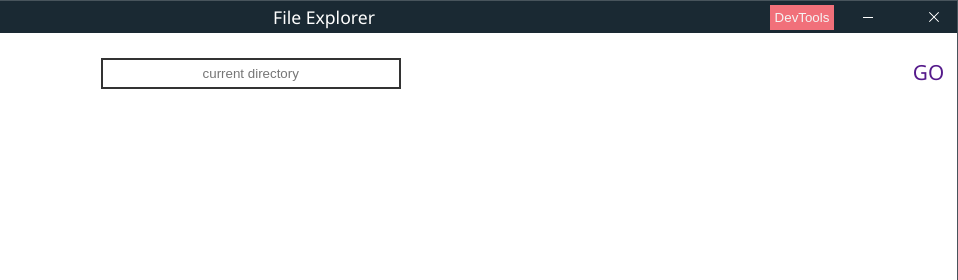
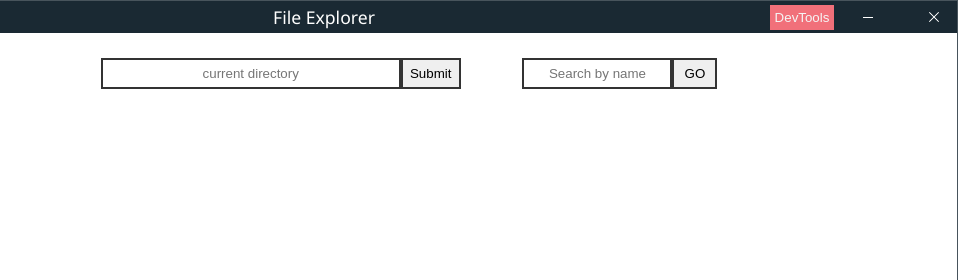
Before and after one commit to GeekHaven/file-explorer, an Electron app: page index.html in a window 1280 px wide. Shown: the top 280 px of the page, 322-1280 px from the left. Drawn offline with Linux system fonts and the light colour scheme; no server answers.

Commit message:
succesful in designing navbar

```diff
--- a/index.html
+++ b/index.html
@@ -60,10 +60,13 @@
         <a id="goforward" href=""> ❯</a>
       </div>
       <div class="container">
-        <input id="directory" type="text" placeholder="current directory">
+        <input id="directory" type="text" placeholder="current directory"><!--
+        --><input id="button" type="submit" value="Submit">
       </div>
       <div class="container">
-        <a style="float: right;text-decoration: none ;"  type="go" href="">GO</a>
+        <!-- <a style="float: right;text-decoration: none ;"  type="go" href="">GO</a> -->
+        <input id="directory1" type="text" placeholder="Search by name"><!--
+        --><input id="button1" type="submit" value="GO" >
       </div>
     </div>
 
--- a/style.css
+++ b/style.css
@@ -223,7 +223,19 @@ h2 {
     /* left: auto;
     right: auto */
 }
-#go
+#button
+{
+  text-decoration: none;
+  color: black;
+  border:2px solid rgb(20, 20, 20);
+  padding: 6px;
+  width: 60px;
+
+   border-color: #333 ;
+   text-align:center;
+   display: inline-block;
+}
+/* #go
 {
   text-decoration: none ;
   color: black;
@@ -231,4 +243,28 @@ h2 {
   border-color: #333 ;
   padding: 10px;
 
+} */
+#directory1
+{
+  text-decoration: none;
+  color: black;
+  border:2px solid rgb(20, 20, 20);
+   padding: 6px;
+   width: 150px;
+
+    border-color: #333 ;
+    text-align:center;
+    /* left: auto;
+    right: auto */
 }
+#button1
+{
+  text-decoration: none;
+  color: black;
+  border:2px solid rgb(20, 20, 20);
+  padding: 6px;
+  width: 45px;
+
+   border-color: #333 ;
+   text-align:center;
+}
```
